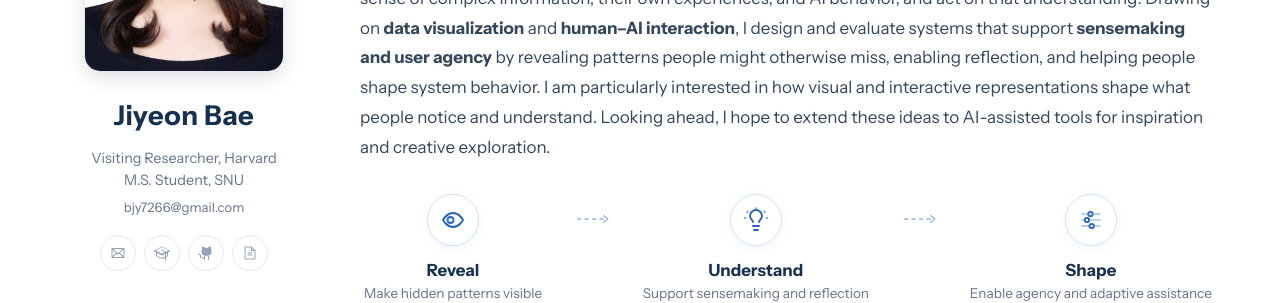
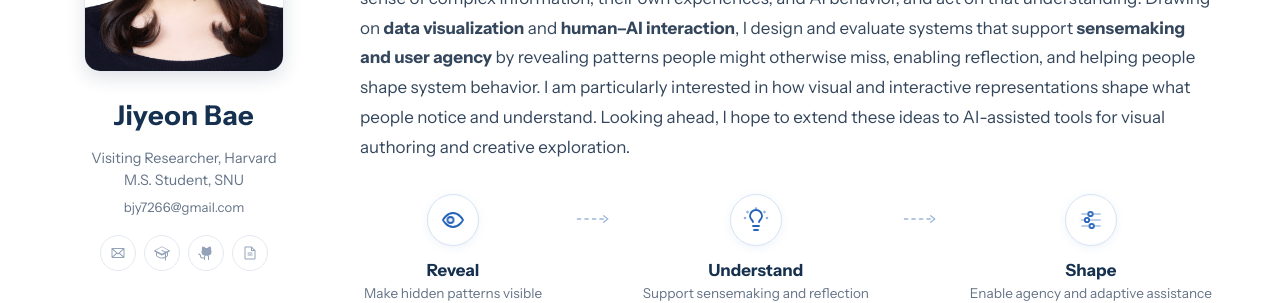
Before and after one commit to JiyeonBae/jiyeonbae.github.io, a Jekyll site: the page built from index.md, in a window 1280 px wide and 900 px high. Shown: the part 308-611 px from the top of the window. Built offline with Jekyll 4.4.1, drawn with Linux system fonts in a browser that asks for light colours.

Commit message:
Refine future-direction sentence in research statement
Co-Authored-By: Claude Opus 5.5 <noreply@anthropic.com>

```diff
--- a/index.md
+++ b/index.md
@@ -7,7 +7,7 @@ title: Jiyeon Bae
     <h2 class="block-title">About</h2>
     <div class="hero-bio">
       <p>Hi 👋&nbsp; I'm Jiyeon Bae, an M.S. student at <a href="https://www.snu.ac.kr/">Seoul National University</a>, advised by Prof. <a href="https://hcil.snu.ac.kr/people/jinwook-seo">Jinwook Seo</a> in the <a href="https://hcil.snu.ac.kr/">Human-Computer Interaction Lab</a>. I'm currently a Visiting Researcher in Prof. <a href="https://seas.harvard.edu/person/hanspeter-pfister">Hanspeter Pfister</a>&rsquo;s <a href="https://vcg.seas.harvard.edu/">Visual Computing Group</a> at <a href="https://www.harvard.edu/">Harvard University</a>.</p>
-      <p>My research in human&ndash;computer interaction (HCI) explores how interactive systems can help people make sense of complex information, their own experiences, and AI behavior, and act on that understanding. Drawing on <strong>data visualization</strong> and <strong>human&ndash;AI interaction</strong>, I design and evaluate systems that support <strong>sensemaking and user agency</strong> by revealing patterns people might otherwise miss, enabling reflection, and helping people shape system behavior. I am particularly interested in how visual and interactive representations shape what people notice and understand. Looking ahead, I hope to extend these ideas to AI-assisted tools for inspiration and creative exploration.</p>
+      <p>My research in human&ndash;computer interaction (HCI) explores how interactive systems can help people make sense of complex information, their own experiences, and AI behavior, and act on that understanding. Drawing on <strong>data visualization</strong> and <strong>human&ndash;AI interaction</strong>, I design and evaluate systems that support <strong>sensemaking and user agency</strong> by revealing patterns people might otherwise miss, enabling reflection, and helping people shape system behavior. I am particularly interested in how visual and interactive representations shape what people notice and understand. Looking ahead, I hope to extend these ideas to AI-assisted tools for visual authoring and creative exploration.</p>
     </div>
 
     <div class="flow" aria-label="Research approach: reveal, understand, shape">
```
